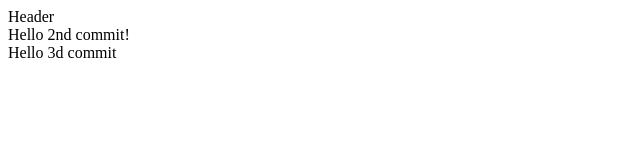
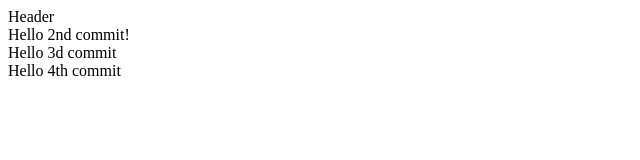
Before and after one commit to AleksandraIP/git-test, a plain HTML site: page index.html in a window 1280 px wide. Shown: the whole page, without its empty margins (0-640 px from the left). Drawn offline with Linux system fonts and the light colour scheme.

Commit message:
4th commit

```diff
--- a/index.html
+++ b/index.html
@@ -10,6 +10,7 @@
     <header>Header</header>
     <div class="main">Hello 2nd commit!</div>
     <footer>Hello 3d commit</footer>
+    <div class="nomain">Hello 4th commit</div>
 
     <script src="script.js"></script>
 </body>
```
